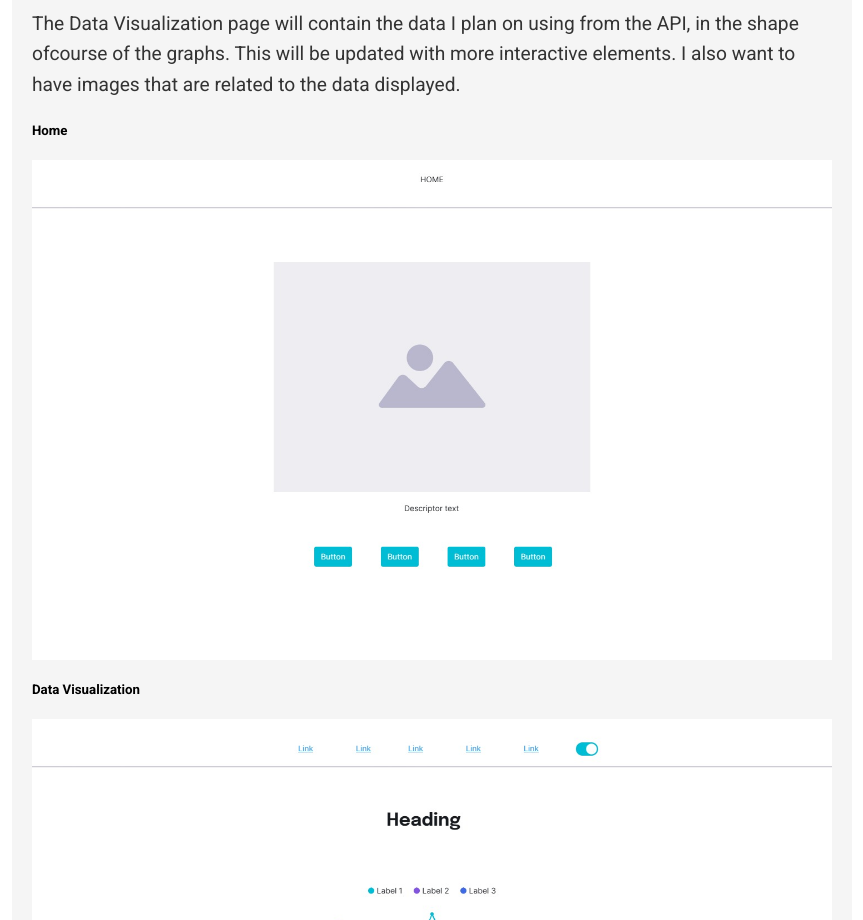
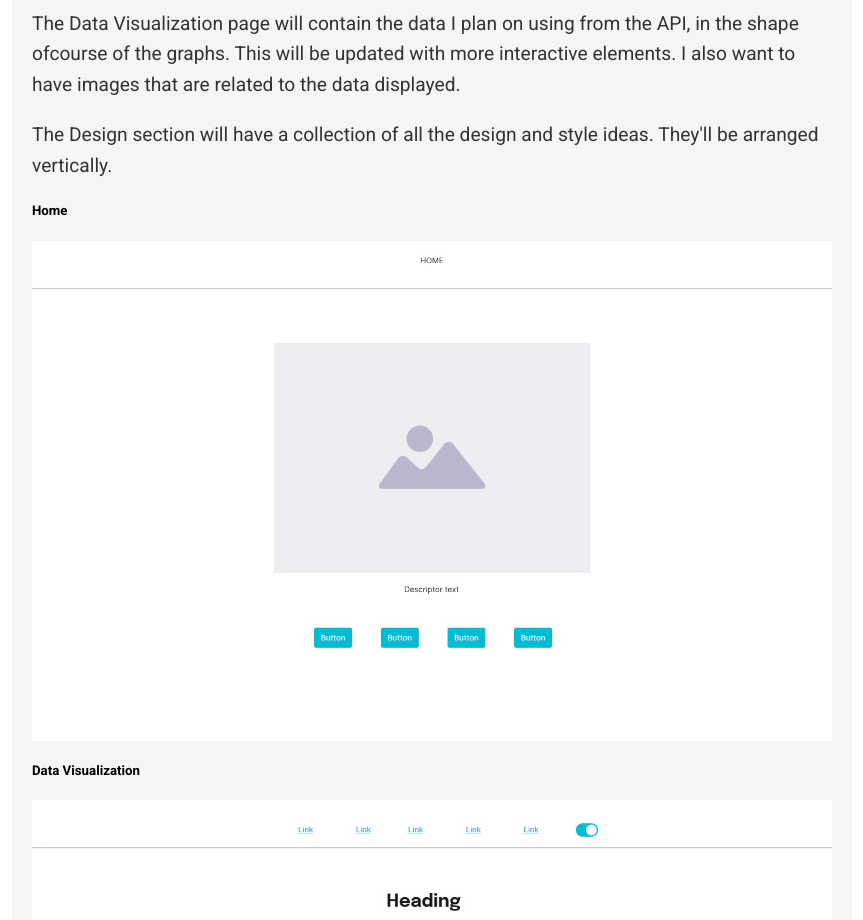
Before and after one commit to bigboat23/2497147_prototype1, a plain HTML site: page design.html in a window 1280 px wide. Shown: the part 2160-3080 px from the top of the page, without its empty margins (208-1071 px from the left). Drawn offline with nearby package versions, Linux system fonts and the light colour scheme; no server answers.

Commit message:
Update design.html

```diff
--- a/design.html
+++ b/design.html
@@ -51,7 +51,7 @@
                       <p>The Blog page will contain the previous Blog post, as well as the newly inputed one. It'll all be arranged in scrolling text</p>
                       <p>The Data Visualization page will contain the data I plan on using from the API, in the shape ofcourse of the graphs. This will be updated with more interactive elements. I also want to have images that are related to the data displayed.</p>
 
-                      <p>
+                      <p>The Design section will have a collection of all the design and style ideas. They'll be arranged vertically. <p>
                       <div class="center-text">
                         <h1>Home</h1>
                         <img src="Home.jpg" alt="WireFrames Example">
```
